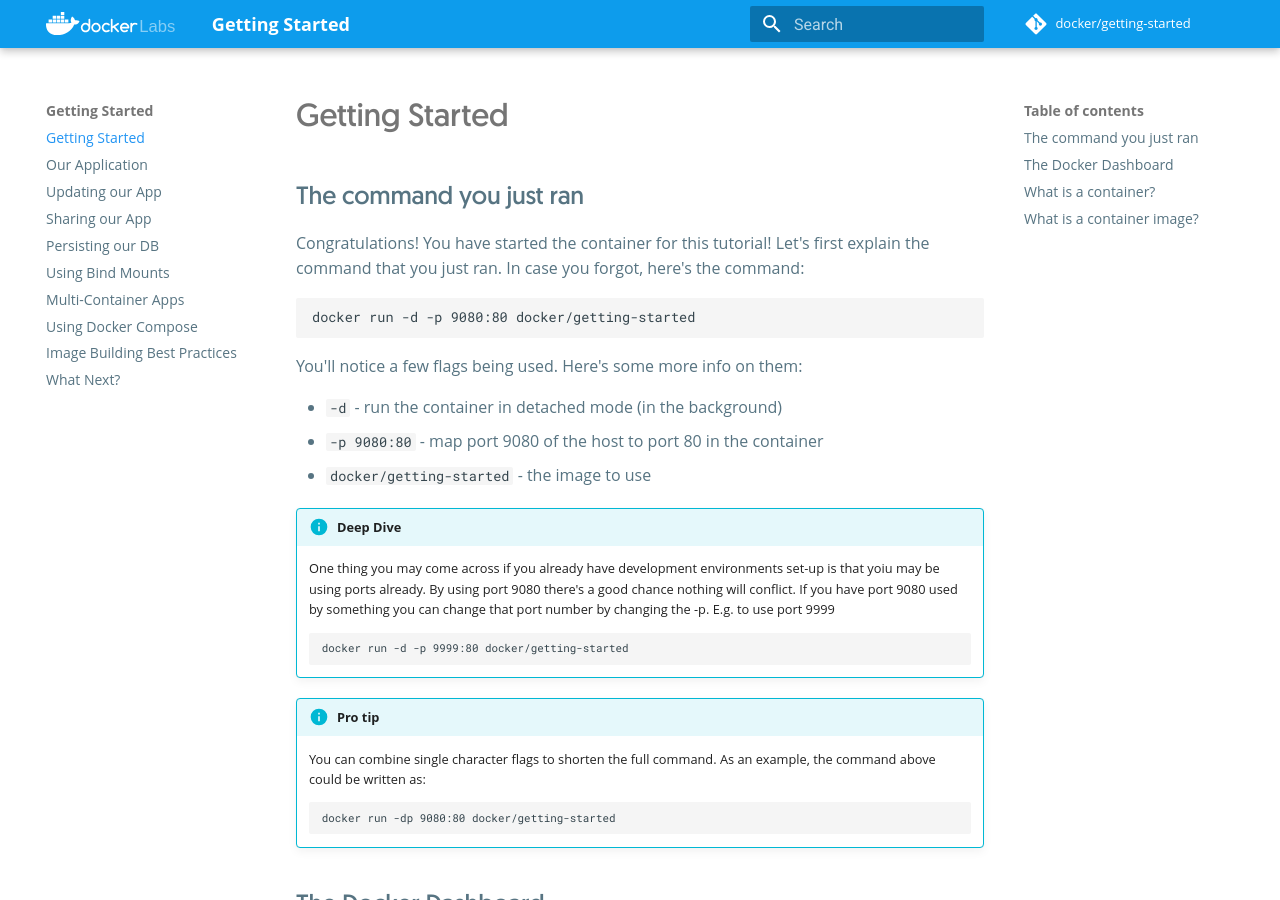
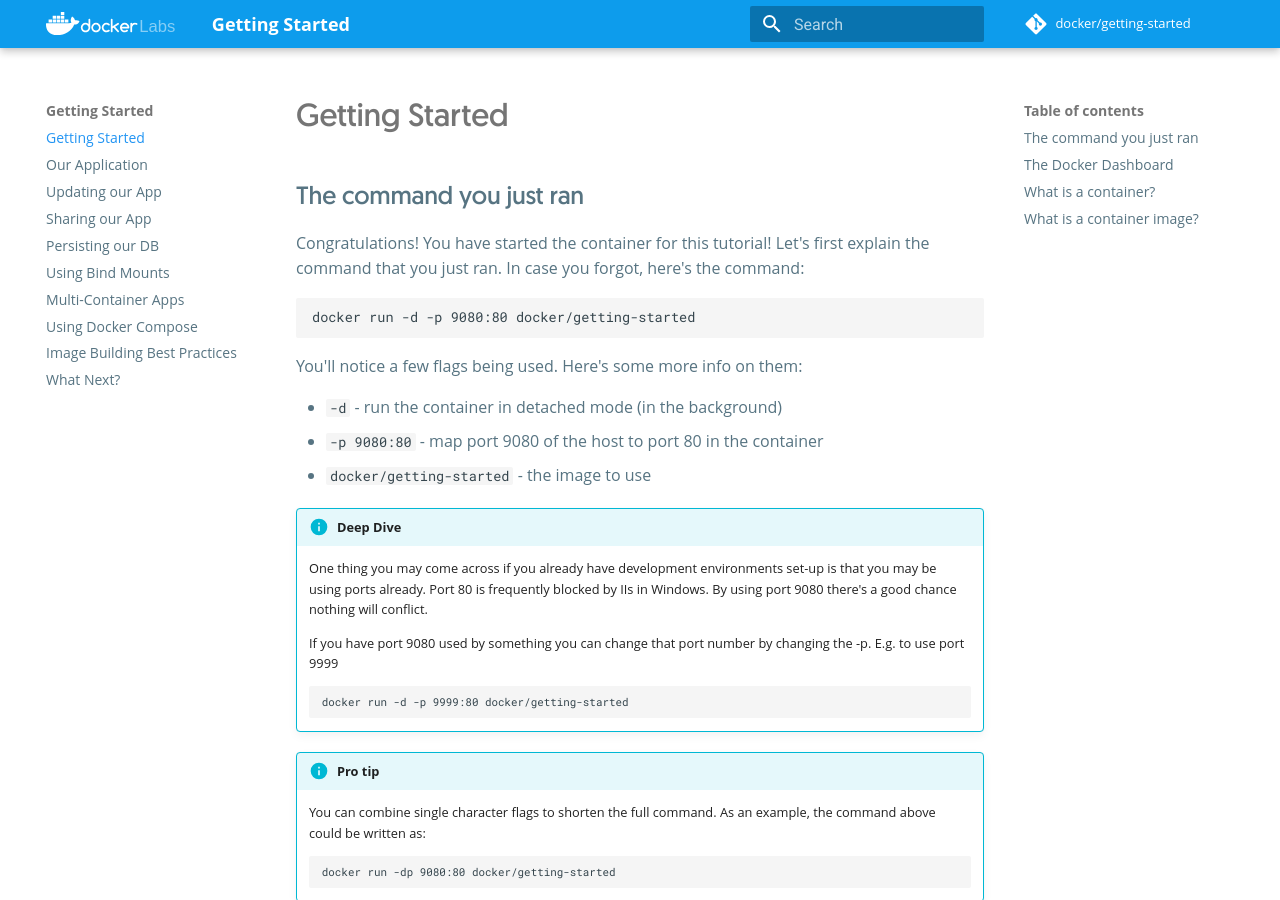
Before and after one commit to docker/getting-started, an MkDocs documentation site: the page built from docs/tutorial/index.md, in a window 1280 px wide and 900 px high. Built offline with MkDocs 1.6.1 and Material for MkDocs 9.7.7, drawn with Linux system fonts in a browser that asks for light colours; comment, search, counter and statistics services are not loaded.

Commit message:
Reworded

````diff
--- a/docs/tutorial/index.md
+++ b/docs/tutorial/index.md
@@ -20,8 +20,10 @@
 
 !!! info "Deep Dive"
     One thing you may come across if you already have development environments
-    set-up is that yoiu may be using ports already. By using port 9080 there's a
-    good chance nothing will conflict. If you have port 9080 used by something
+    set-up is that you may be using ports already. Port 80 is frequently blocked
+    by IIs in Windows. By using port 9080 there's a good chance nothing will conflict.
+
+    If you have port 9080 used by something
     you can change that port number by changing the -p. E.g. to use port 9999
     ```
     docker run -d -p 9999:80 docker/getting-started
````
